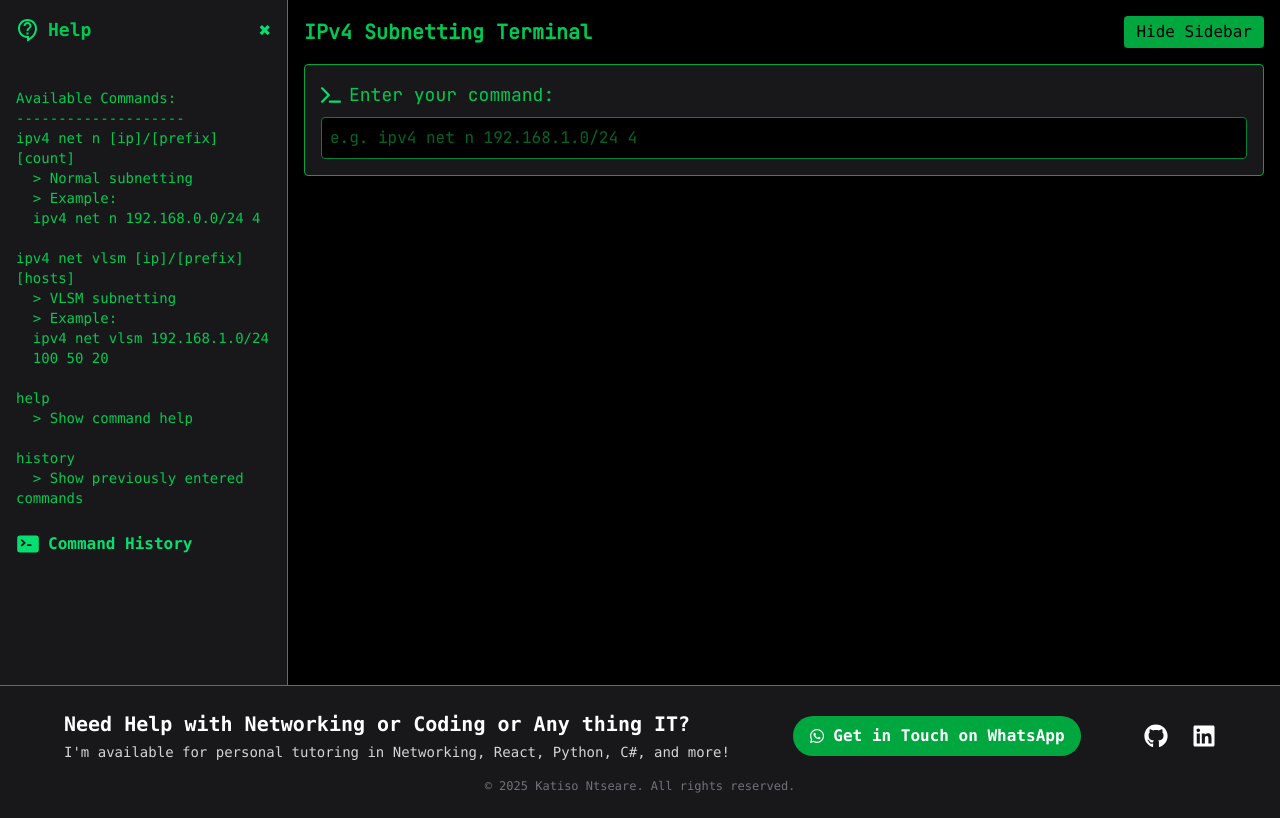
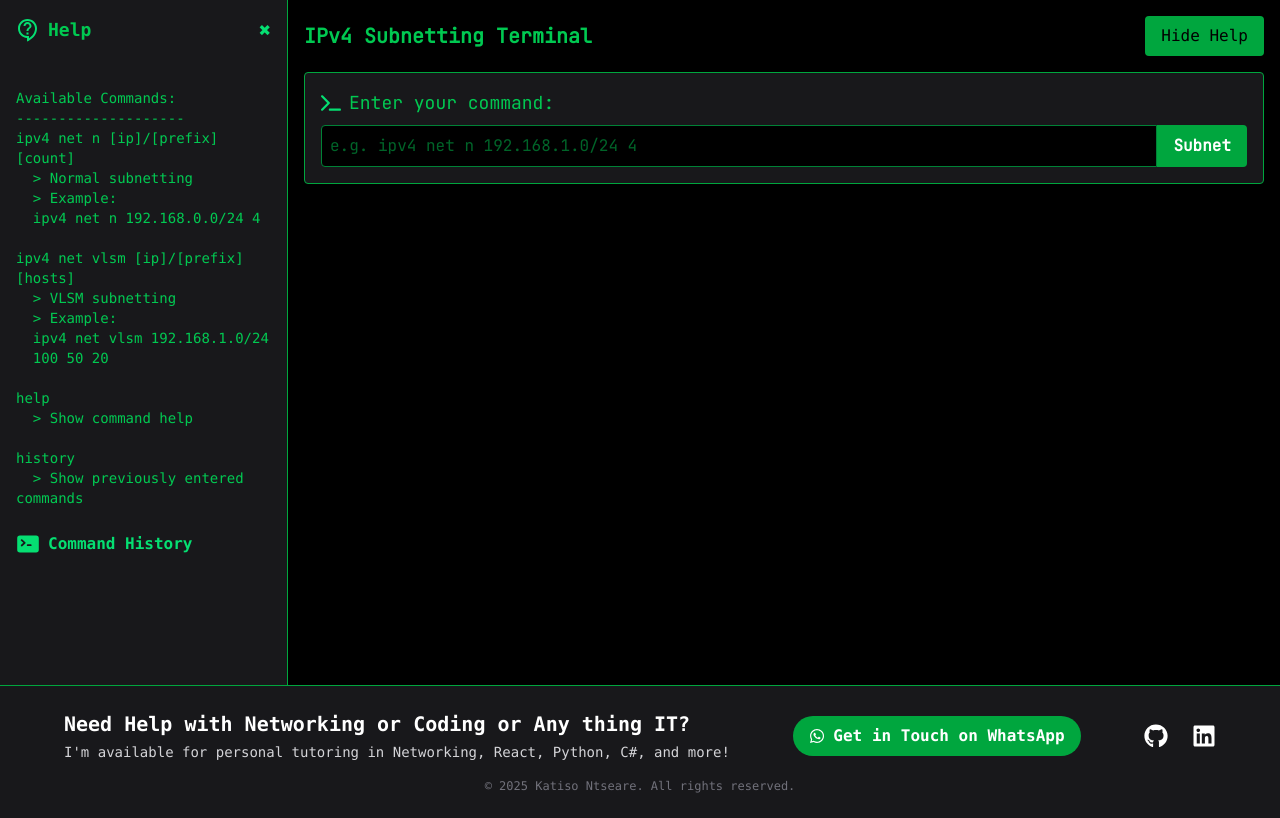
Before and after one commit to KatisoNtseare/ProSubnet, a React (Vite) app: page / in a window 1280 px wide. Built offline with nearby package versions, Linux system fonts and the light colour scheme.

Commit message:
Refactor sidebar visibility logic and enhance terminal input functionality

```diff
--- a/src/App.jsx
+++ b/src/App.jsx
@@ -14,11 +14,13 @@ function App() {
   const [history, setHistory] = useState([]);
   const [outputText, setOutputText] = useState("");
   const [outputType, setOutputType] = useState("normal");
-  const [showSidebar, setShowSidebar] = useState(true);
+  const [showSidebar, setShowSidebar] = useState(false); // default false on mount
 
-  // On mount, hide sidebar on small screens by default
+  // On mount, hide sidebar on small screens, show on desktop
   useLayoutEffect(() => {
-    if (window.innerWidth < 768) {
+    if (window.innerWidth >= 768) {
+      setShowSidebar(true);
+    } else {
       setShowSidebar(false);
     }
   }, []);
@@ -78,40 +80,45 @@ history
 
   return (
     <div className="flex flex-col min-h-screen bg-black text-green-500 font-mono">
-      {/* Main content flex: vertical on small, horizontal on md+ */}
-      <div className="flex flex-1 flex-col md:flex-row">
+      {/* Main content: sidebar + main */}
+      <div className="flex flex-1 flex-col md:flex-row overflow-hidden">
         {/* Sidebar */}
         {showSidebar && (
           <Sidebar
             history={history}
             helpText={helpText}
             onClose={() => setShowSidebar(false)}
+            className="flex-shrink-0"
           />
         )}
 
         {/* Main area */}
-        <main className="flex-1 p-4 flex flex-col">
+        <main className="flex-1 p-4 flex flex-col overflow-hidden">
           {/* Header */}
           <div className="flex flex-col sm:flex-row justify-between items-center mb-4 gap-2">
-            <h1 id="terminal" className="text-xl font-bold text-center sm:text-left">
+            <h1
+              id="terminal"
+              className="text-xl font-bold text-center sm:text-left select-none"
+            >
               IPv4 Subnetting Terminal
             </h1>
             <button
-              className="bg-green-600 px-3 py-1 rounded hover:bg-green-700 text-black transition"
+              className="bg-green-600 px-4 py-2 rounded hover:bg-green-700 text-black transition select-none"
               onClick={() => setShowSidebar(!showSidebar)}
-              aria-label={showSidebar ? "Hide Sidebar" : "Show Sidebar"}
+              aria-label={showSidebar ? "Hide Help" : "Show Help"}
+              type="button"
             >
-              {showSidebar ? "Hide Sidebar" : "Show Sidebar"}
+              {showSidebar ? "Hide Help" : "Show Help"}
             </button>
           </div>
 
           {/* Terminal Input */}
           <Terminal onCommand={handleCommand} history={history} />
 
-          {/* Output */}
+          {/* Output Section */}
           <section className="mt-4 flex-1 overflow-auto">
             {outputText ? (
-              <div className="p-4 border rounded whitespace-pre-wrap bg-zinc-900">
+              <div className="p-4 border rounded whitespace-pre-wrap bg-zinc-900 h-full flex items-center justify-center">
                 {outputType === "error" ? (
                   <div className="text-red-500 flex items-center gap-2 font-semibold">
                     <BiSolidError className="text-xl" />
--- a/src/components/Sidebar.jsx
+++ b/src/components/Sidebar.jsx
@@ -2,19 +2,22 @@ import React from "react";
 import { HiMiniCommandLine } from "react-icons/hi2";
 import { MdOutlineContactSupport } from "react-icons/md";
 
-function Sidebar({ history, helpText, onClose }) {
+function Sidebar({ history, helpText, onClose, className }) {
   return (
-    <aside className="w-full md:w-72 h-[calc(100vh-115px)] overflow-y-auto p-4 bg-zinc-900 border-r border-green-600 sidebar-scroll flex-shrink-0">
+    <aside
+      className={`w-full md:w-72 h-[calc(100vh-115px)] overflow-y-auto p-4 bg-zinc-900 border-r border-green-600 sidebar-scroll flex-shrink-0 ${className}`}
+    >
       {/* Header */}
       <div className="flex justify-between items-center mb-4 sticky top-0 bg-zinc-900 z-10 pb-2">
-        <h2 className="font-bold text-lg flex items-center gap-2">
+        <h2 className="font-bold text-lg flex items-center gap-2 select-none">
           <MdOutlineContactSupport className="text-green-400 text-2xl" />
           Help
         </h2>
         <button
           onClick={onClose}
-          className="text-green-400 hover:text-green-200 text-xl"
-          aria-label="Close sidebar"
+          className="text-green-400 hover:text-green-200 text-xl select-none"
+          aria-label="Close Help"
+          type="button"
         >
           ✖
         </button>
@@ -24,7 +27,7 @@ function Sidebar({ history, helpText, onClose }) {
       <pre className="text-sm whitespace-pre-wrap mb-6">{helpText}</pre>
 
       {/* Command History */}
-      <h3 className="font-semibold text-green-400 flex items-center gap-2 mb-2">
+      <h3 className="font-semibold text-green-400 flex items-center gap-2 mb-2 select-none">
         <HiMiniCommandLine className="text-green-400 text-2xl" />
         Command History
       </h3>
--- a/src/components/Terminal.jsx
+++ b/src/components/Terminal.jsx
@@ -8,13 +8,14 @@ function Terminal({ onCommand, history }) {
   const handleKeyDown = (e) => {
     if (e.key === "Enter") {
       onCommand(input);
-      //setInput("");
+      // keep input
       setHistoryIndex(null);
     }
 
     if (e.key === "ArrowUp") {
       if (history.length === 0) return;
-      const newIndex = historyIndex === null ? history.length - 1 : Math.max(0, historyIndex - 1);
+      const newIndex =
+        historyIndex === null ? history.length - 1 : Math.max(0, historyIndex - 1);
       setInput(history[newIndex]);
       setHistoryIndex(newIndex);
     }
@@ -28,14 +29,26 @@ function Terminal({ onCommand, history }) {
     }
   };
 
+  const handleSubnetClick = () => {
+    if (input.trim() !== "") {
+      onCommand(input);
+      setHistoryIndex(null);
+    }
+  };
+
   return (
-    <div id="terminal" className="terminal bg-zinc-900 p-4 rounded border border-green-600">
-      <div className="text-lg flex gap-2 items-center">
+    <div
+      id="terminal"
+      className="terminal bg-zinc-900 p-4 rounded border border-green-600"
+    >
+      <div className="text-lg flex gap-2 items-center select-none">
         <FaTerminal className="text-green-400 text-xl" />
         <span>Enter your command:</span>
       </div>
+
+      <div className="mt-2 flex">
         <input
-        className="w-full mt-2 p-2 bg-black text-green-500 border border-green-700 rounded focus:outline-none focus:ring-2 focus:ring-green-600"
+          className="flex-grow p-2 bg-black text-green-500 border border-green-700 rounded-l focus:outline-none focus:ring-2 focus:ring-green-600"
           type="text"
           value={input}
           onChange={(e) => setInput(e.target.value)}
@@ -44,6 +57,16 @@ function Terminal({ onCommand, history }) {
           spellCheck={false}
           aria-label="Terminal command input"
         />
+
+        <button
+          onClick={handleSubnetClick}
+          type="button"
+          className="bg-green-600 hover:bg-green-700 text-white font-semibold px-4 rounded-r transition select-none"
+          aria-label="Run subnet command"
+        >
+          Subnet
+        </button>
+      </div>
     </div>
   );
 }
```
Lines whose indentation alone changed are shown as unchanged.
